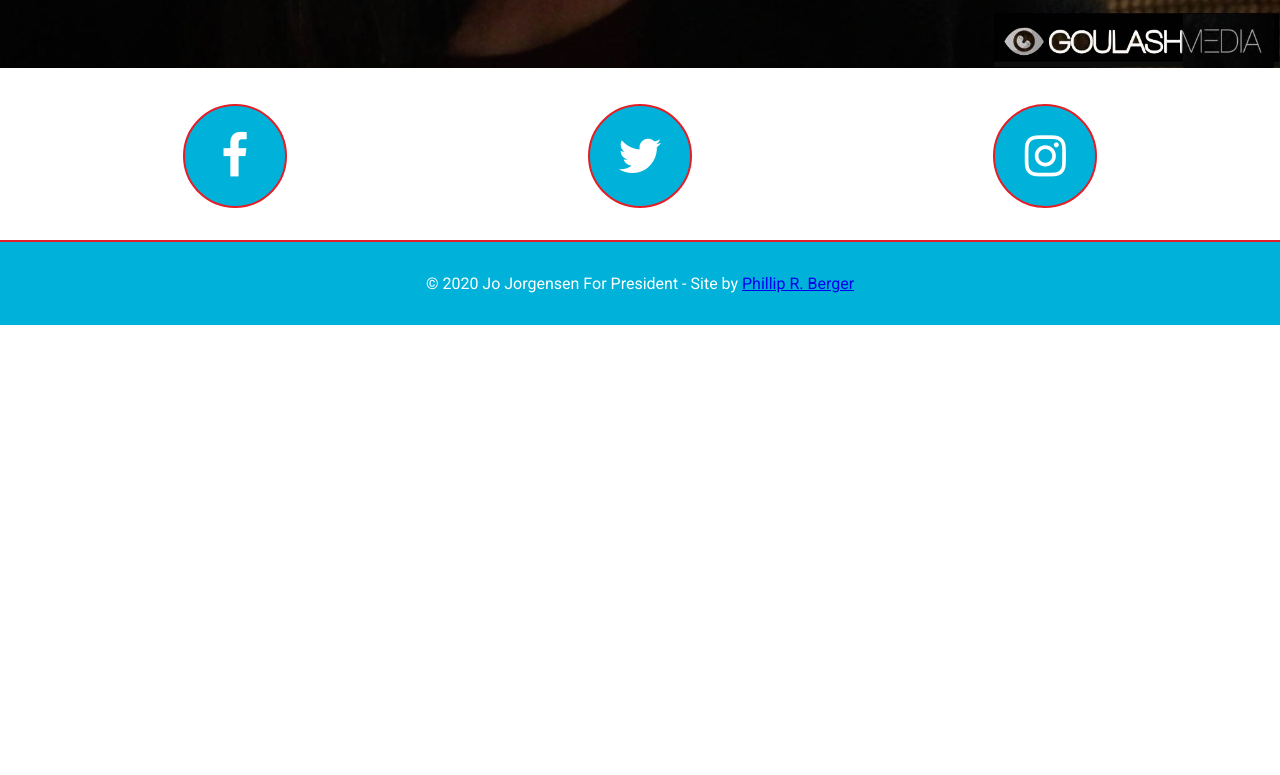
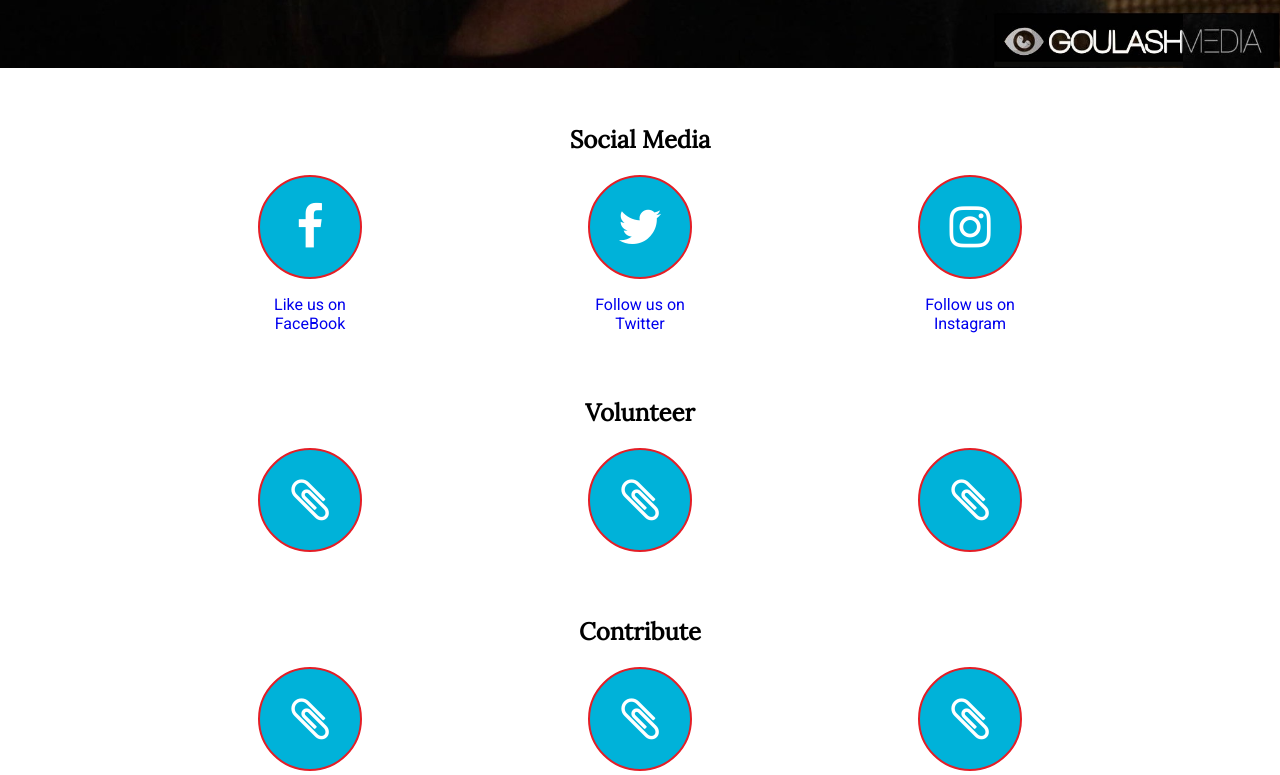
Before and after one commit to BergerLand/jojo2020-landing, a website: page public/index.html in a window 1280 px wide. Shown: the part 827-1602 px from the top of the page. Before the commit the page ends 1152 px from the top, so only its background shows below. Drawn offline with Linux system fonts and the light colour scheme.

Commit message:
Added text into links

```diff
--- a/public/index.html
+++ b/public/index.html
@@ -9,6 +9,7 @@
     <!-- Bootstrap CSS -->
     <!-- <link rel="stylesheet" href="https://stackpath.bootstrapcdn.com/bootstrap/4.5.2/css/bootstrap.min.css" integrity="sha384-JcKb8q3iqJ61gNV9KGb8thSsNjpSL0n8PARn9HuZOnIxN0hoP+VmmDGMN5t9UJ0Z" crossorigin="anonymous"> -->
     <link href="https://fonts.googleapis.com/css2?family=Roboto&display=swap" rel="stylesheet">
+    <link href="https://fonts.googleapis.com/css2?family=Lora&display=swap" rel="stylesheet">
     <link href="https://stackpath.bootstrapcdn.com/font-awesome/4.7.0/css/font-awesome.min.css" rel="stylesheet">
     <link rel="stylesheet" href="main.css">
     <link rel="stylesheet" href="fonts/fonts.css">
@@ -32,16 +33,64 @@
 
             <div class="links">
 
-                <div class="fab">
-                    <i class="fa fa-facebook fa-3x" aria-hidden="true"></i>
+                <div class="social">
+                    <h2>Social Media</h2>
+                    <div class="flex">
+                        <a target="_facebook" href="https://www.facebook.com/Keystone4JoJo/" class="link">
+                            <div class="fab">
+                                <i class="fa fa-facebook fa-3x" aria-hidden="true"></i>
+                            </div>
+                            <div class="link-text">Like us on FaceBook</div>
+                        </a>
+
+                        <a target="_twitter" href="https://www.facebook.com/Keystone4JoJo/" class="link">
+                            <div class="fab">
+                                <i class="fa fa-twitter fa-3x" aria-hidden="true"></i>
+                            </div>
+                            <div class="link-text">Follow us on Twitter</div>
+                        </a>
+
+                        <a target="_instagram" href="https://www.facebook.com/Keystone4JoJo/" class="link">
+                            <div class="fab">
+                                <i class="fa fa-instagram fa-3x" aria-hidden="true"></i>
+                            </div>
+                            <div class="link-text">Follow us on Instagram</div>
+                        </a>
+                    </div>
                 </div>
 
-                <div class="fab">
-                    <i class="fa fa-twitter fa-3x" aria-hidden="true"></i>
+                <div class="volunteer">
+                    <h2>Volunteer</h2>
+                    <div class="flex">
+                        <div class="fab">
+                            <i class="fa fa-paperclip fa-3x" aria-hidden="true"></i>
+                        </div>
+
+                        <div class="fab">
+                            <i class="fa fa-paperclip fa-3x" aria-hidden="true"></i>
+                        </div>
+
+                        <div class="fab">
+                            <i class="fa fa-paperclip fa-3x" aria-hidden="true"></i>
+                        </div>
+                    </div>
                 </div>
 
-                <div class="fab">
-                    <i class="fa fa-instagram fa-3x" aria-hidden="true"></i>
+                <div class="contribute">
+                    <h2>Contribute</h2>
+                    <div class="flex">
+                        <div class="fab">
+                            <i class="fa fa-paperclip fa-3x" aria-hidden="true"></i>
+                        </div>
+
+                        <div class="fab">
+                            <i class="fa fa-paperclip fa-3x" aria-hidden="true"></i>
+                        </div>
+
+                        <div class="fab">
+                            <i class="fa fa-paperclip fa-3x" aria-hidden="true"></i>
+                        </div>
+                    </div>
                 </div>
 
             </div>
--- a/public/main.css
+++ b/public/main.css
@@ -2,6 +2,10 @@ body {
   margin: 0;
   padding: 0;
   font-family: 'Roboto', sans-serif;
+}
+
+h1, h2, h3, h4, h5, h6 {
+  font-family: 'Lora', serif;
 }
 
 header {
@@ -55,9 +59,26 @@ main {
 }
 
 .links {
+  padding: 2rem;
+  text-align: center;
+}
+
+.links > div {
+  margin-bottom: 4rem;
+}
+
+a.link {
+  text-decoration: none;
   display: flex;
-  justify-content: space-around;
-  padding: 2rem;
+  justify-content: center;
+  align-items: center;
+  flex-direction: column;
+}
+
+.link-text {
+  margin-top: 1rem;
+  width: 100px;
+
 }
 
 .fab {
@@ -70,6 +91,7 @@ main {
   display: flex;
   justify-content: center;
   align-items: center;
+  cursor: pointer;
 }
 
 footer {
@@ -85,3 +107,8 @@ footer {
   grid-template-rows: 5fr 1fr;
   height: 100vh;
 }
+
+.flex {
+  display: flex;
+  justify-content: space-evenly;
+}
```
